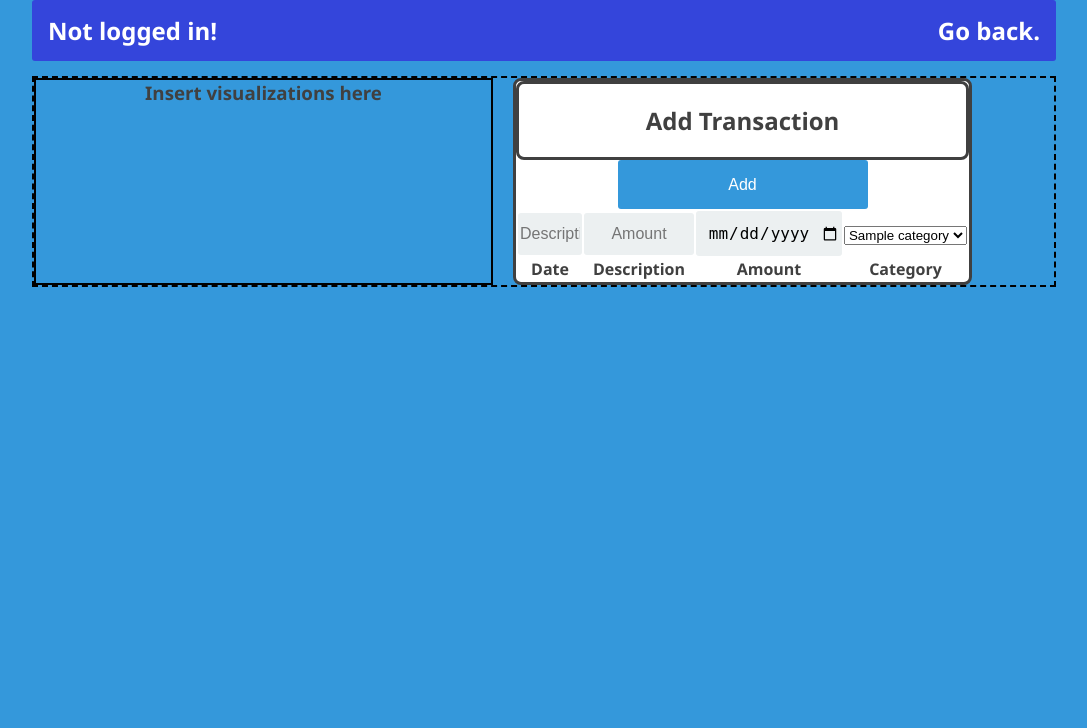
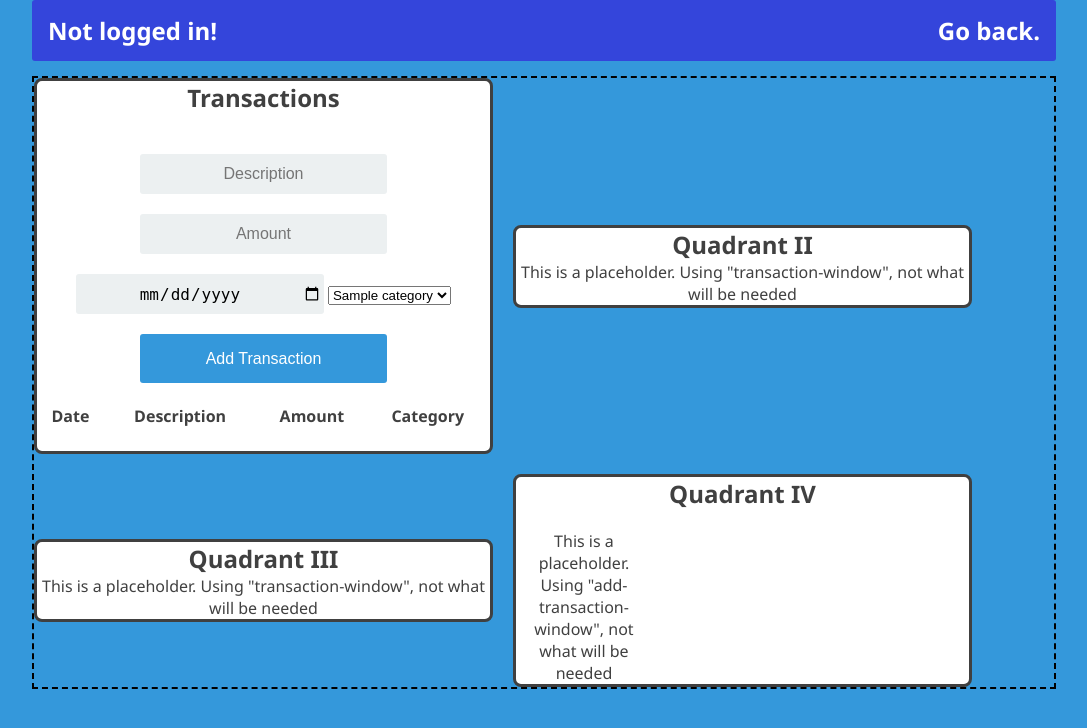
Before and after one commit to Futhark491/Blueberry-Finance, a Flask app: template templates/main.html in a window 1280 px wide. Shown: the top 728 px of the page, without its empty margins (96-1183 px from the left). Run offline with Flask 2, Linux system fonts and the light colour scheme; the template is opened without the code that fills it: most values are stand-ins (such as "Sample title", 1, 10 or a date in 2020); lists and menus that the app fills with data are empty; some libraries are stand-ins or nearby versions.

Commit message:
Transactions update
Basic 2x2 layout, transactions are all in one quadrant, but work still is required to fix "add transaction" so that it is on one line, and other three quadrants are just placeholders.

```diff
--- a/templates/main.html
+++ b/templates/main.html
@@ -12,55 +12,63 @@
     {% endwith %}
 
 <div class="main-content">
+    <div class="add-transaction-window">
+        <h2>Transactions</h2>
 
-        <div class="visualizations">
-            <h3>Insert visualizations here</h3>
-        </div>
-
-        <div class="transaction-window">
-            <div class="add-transaction-window">
         <div class="add-transaction-form">
-                    <h2>Add Transaction</h2>
-
-                </div>
+            <form action="/add_transaction" method="POST">
+                <input type="text" name="transaction_description" placeholder="Description">
+                <input type="text" name="transaction_amount" placeholder="Amount">
+                <input type="date" name="transaction_date" placeholder="Date">
+                <select name="transaction_category" placeholder="Category">
+                    {% for category in category_list %}
+                    <option value="{{category[1]}}">{{category[1]}}</option>
+                    {% endfor %}
+                </select>
+                <input type="submit" value="Add Transaction" class="btn btn-primary btn-large btn-block" style="height: auto">
+            </form>
         </div>
 
         <table class="scrollTable">
-                <form action="/add_transaction" method="POST">
-                    <tr>
-                        <td><input type="text" name="transaction_description" placeholder="Description"></td>
-                        <td><input type="text" name="transaction_amount" placeholder="Amount"></td>
-                        <td><input type="date" name="transaction_date" placeholder="Date"></td>
-                        <td><select name = "transaction_category" placeholder="Category">
-                            {% for category in category_list %}
-                            <option value="{{category[1]}}">{{category[1]}}</option>
-                            {% endfor %}
-                        </select></td>
-                    </tr>
-
-                    <input type="submit" value="Add" class="btn btn-primary btn-large btn-block" style="height: auto">
-                </form>
             <tr>
                 <th>Date</th>
                 <th>Description</th>
                 <th>Amount</th>
                 <th>Category</th>
             </tr>
-
             {% if transaction_list > [] %}
             {% for trans in transaction_list %}
+
             <tr class="transaction">
                 <td>{{trans[4]}}</td>
                 <td>{{trans[3]}}</td>
                 <td>{{trans[2]}}</td>
                 <td>{{trans[1]}}</td>
-                    <td><a href="edit_transaction?id={{ trans[0] }}"><h4>Edit</h4></a></td>
-                    <td><a href="remove_transaction?id={{ trans[0] }}"><h4 style="color:red">Delete</h4></a></td>
+                <td><a href="edit_transaction?id={{ trans[0] }}"><img src="http://hddfhm.com/images/cartoon-pencil-clipart-17.png" alt="Edit" height="24" width="24"></a></td>
+                <td><a href="remove_transaction?id={{ trans[0] }}"><img src="https://cdn2.iconfinder.com/data/icons/round-interface-1/217/50-512.png" alt="Delete" height="24" width="24"></a></td>
             </tr>
             {% endfor %}
             {% endif %}
         </table>
+
+        <br />
     </div>
+
+    <div class="transaction-window">
+        <h2>Quadrant II</h2>
+        <p>This is a placeholder. Using "transaction-window", not what will be needed</p>
+    </div>
+
+    <div class="transaction-window">
+        <h2>Quadrant III</h2>
+        <p>This is a placeholder. Using "transaction-window", not what will be needed</p>
+    </div>
+
+    <div class="add-transaction-window">
+        <h2>Quadrant IV</h2>
+        <p>This is a placeholder. Using "add-transaction-window", not what will be needed</p>
+    </div>
+
 </div>
 
 {% endblock %}
```
Lines whose indentation alone changed are shown as unchanged.
